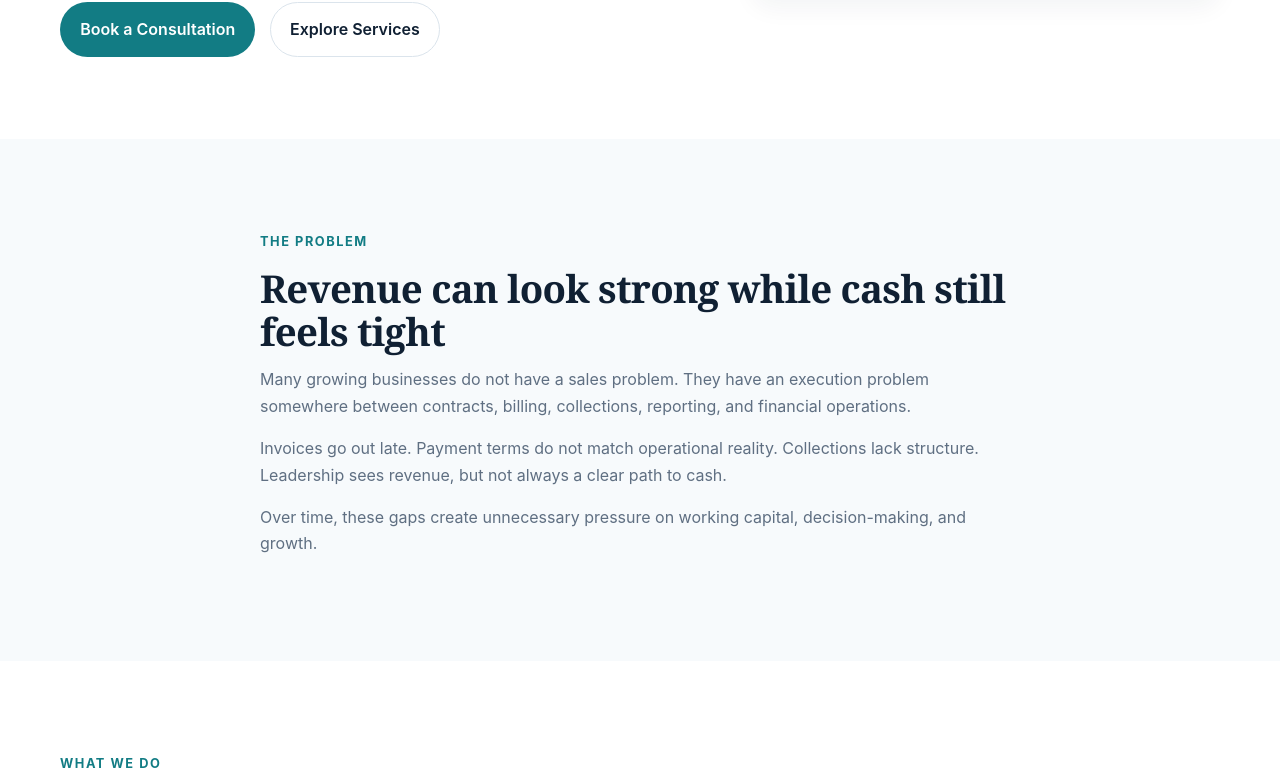
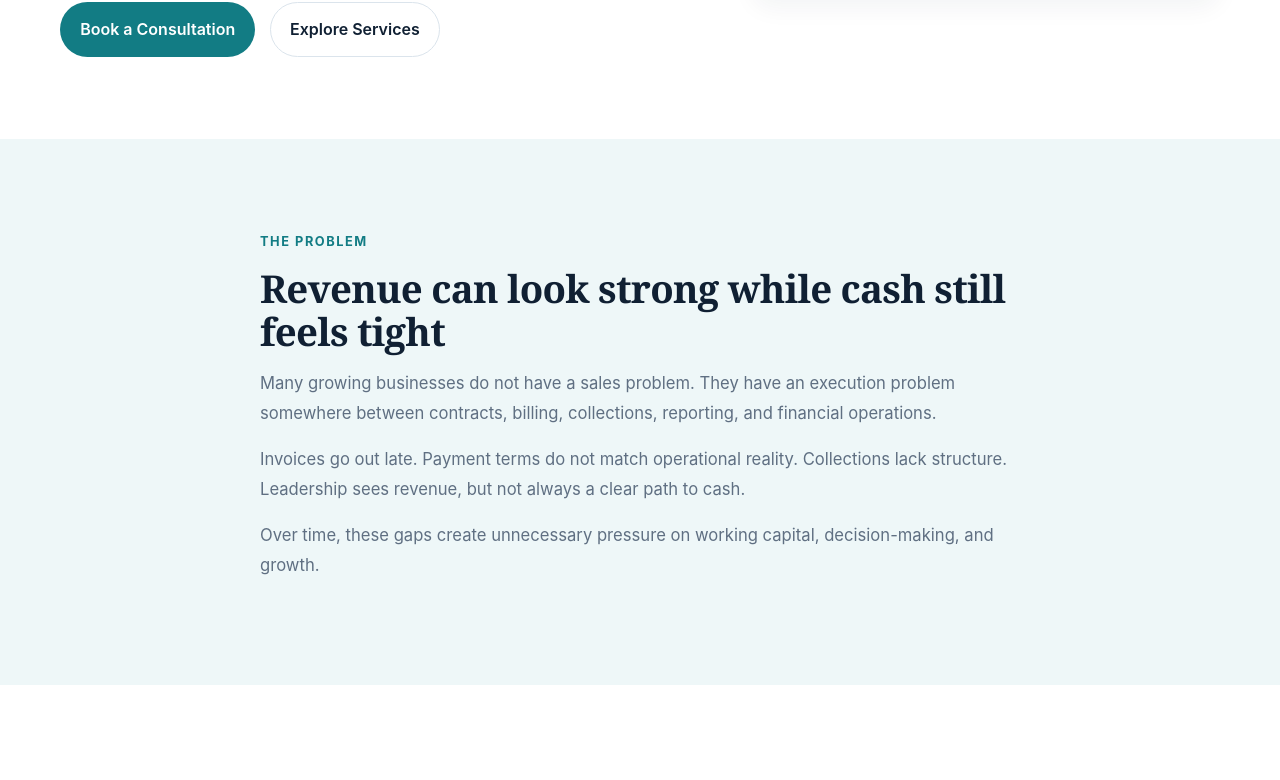
Before and after one commit to pjechete/prosperity-heritage-Advisory-Services, a Next.js app: page / in a window 1280 px wide. Shown: the part 492-1272 px from the top of the page. Built offline with nearby package versions, Linux system fonts and the light colour scheme.

Commit message:
Update page.tsx

```diff
--- a/src/app/page.tsx
+++ b/src/app/page.tsx
@@ -3,8 +3,7 @@ import Link from 'next/link'
 export default function HomePage() {
   return (
     <main>
-      {/* Hero */}
-      <section className="section hero">
+      <section className="hero">
         <div className="container">
           <div className="hero-grid">
             <div>
@@ -40,33 +39,31 @@ export default function HomePage() {
         </div>
       </section>
 
-      {/* Problem */}
-      <section className="section section-light">
-        <div className="container narrow">
+      <section className="section section-soft">
+        <div className="narrow">
           <p className="section-label">The problem</p>
-          <h2>Revenue can look strong while cash still feels tight</h2>
-          <p>
+          <h2 className="section-title">Revenue can look strong while cash still feels tight</h2>
+          <p className="section-copy">
             Many growing businesses do not have a sales problem. They have an
             execution problem somewhere between contracts, billing, collections,
             reporting, and financial operations.
           </p>
-          <p>
+          <p className="section-copy">
             Invoices go out late. Payment terms do not match operational reality.
             Collections lack structure. Leadership sees revenue, but not always a
             clear path to cash.
           </p>
-          <p>
+          <p className="section-copy">
             Over time, these gaps create unnecessary pressure on working capital,
             decision-making, and growth.
           </p>
         </div>
       </section>
 
-      {/* Core Offer */}
       <section className="section">
         <div className="container">
           <p className="section-label">What we do</p>
-          <h2 className="section-title">Revenue Control & Cash Stabilization Advisory</h2>
+          <h2 className="section-title">Revenue Control &amp; Cash Stabilization Advisory</h2>
           <p className="section-intro">
             We focus on the operational drivers that determine how revenue converts
             into cash. Our work is hands-on, practical, and designed to strengthen
@@ -125,7 +122,6 @@ export default function HomePage() {
         </div>
       </section>
 
-      {/* How We Work */}
       <section className="section section-light">
         <div className="container">
           <p className="section-label">How we work</p>
@@ -162,7 +158,6 @@ export default function HomePage() {
         </div>
       </section>
 
-      {/* Who We Work With */}
       <section className="section">
         <div className="container">
           <p className="section-label">Who we work with</p>
@@ -178,7 +173,7 @@ export default function HomePage() {
             </div>
 
             <div className="info-card">
-              <h3>Private Equity & Transition Environments</h3>
+              <h3>Private Equity &amp; Transition Environments</h3>
               <p>
                 Companies navigating change, integration, or operational strain
                 after acquisition.
@@ -196,24 +191,23 @@ export default function HomePage() {
         </div>
       </section>
 
-      {/* Strategic Engagements */}
-      <section className="section section-light">
-        <div className="container narrow">
+      <section className="section section-soft">
+        <div className="narrow">
           <p className="section-label">Selective strategic engagements</p>
-          <h2>Additional work undertaken selectively</h2>
-          <p>
+          <h2 className="section-title">Additional work undertaken selectively</h2>
+          <p className="section-copy">
             In select situations, we also engage in complex, high-value initiatives
             where financial discipline, structuring, and cross-border insight are
             critical.
           </p>
-          <p>
+          <p className="section-copy">
             These engagements are secondary to our core advisory work and are
             undertaken on a selective, case-by-case basis.
           </p>
 
           <div className="strategic-links">
             <div className="info-card">
-              <h3>Healthcare Development & Turnkey Projects</h3>
+              <h3>Healthcare Development &amp; Turnkey Projects</h3>
               <p>
                 Partner-led engagements involving healthcare infrastructure and
                 implementation support in emerging markets.
@@ -221,7 +215,7 @@ export default function HomePage() {
             </div>
 
             <div className="info-card">
-              <h3>Global Investment & Trade Opportunities</h3>
+              <h3>Global Investment &amp; Trade Opportunities</h3>
               <p>
                 Structured, selective cross-border opportunities where alignment,
                 assessment, and disciplined introductions matter.
@@ -231,9 +225,9 @@ export default function HomePage() {
         </div>
       </section>
 
-      {/* CTA */}
-      <section className="section cta-section">
-        <div className="container narrow cta-box">
+      <section className="cta-section">
+        <div className="narrow">
+          <div className="cta-box">
             <p className="section-label">Start the conversation</p>
             <h2>Strong revenue should lead to stronger cash performance</h2>
             <p>
@@ -241,7 +235,7 @@ export default function HomePage() {
               identify where the process is breaking and what it will take to
               stabilize it.
             </p>
-          <div className="hero-actions">
+            <div className="hero-actions center-buttons">
               <Link href="/contact" className="btn btn-primary">
                 Book a Consultation
               </Link>
@@ -250,6 +244,7 @@ export default function HomePage() {
               </Link>
             </div>
           </div>
+        </div>
       </section>
     </main>
   )
```
Lines whose indentation alone changed are shown as unchanged.
